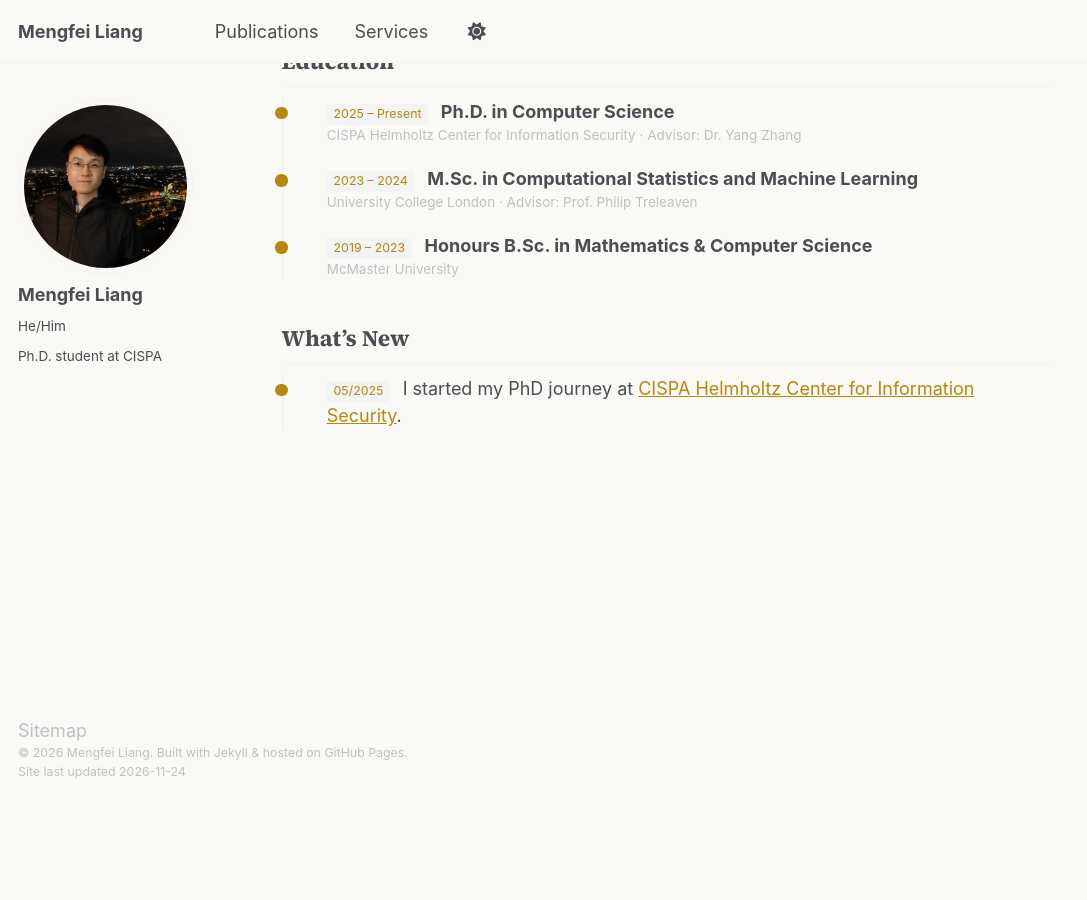
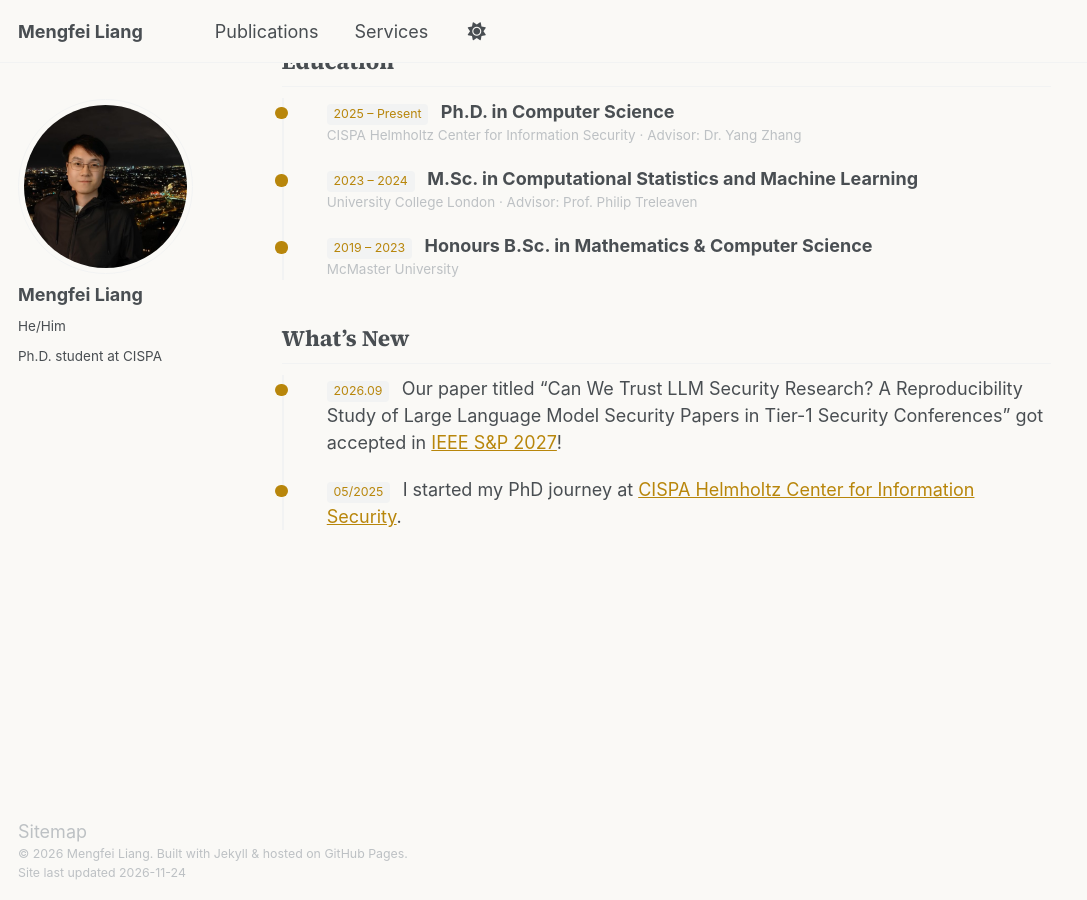
Before and after one commit to Liangmf11/Liangmf11.github.io, a Jekyll site: the page built from _pages/about.md, in a window 1280 px wide and 900 px high, scrolled down 808 px. Shown: the whole window, without its empty margins (0-1087 px from the left). Built offline with Jekyll 4.4.1, drawn with Linux system fonts in a browser that asks for light colours; some web fonts are replaced; before the commit the page ends 1607 px from its top, so only the background shows below that.

Commit message:
Add IEEE S&P 2027 paper and acceptance news

```diff
--- a/_data/news.yml
+++ b/_data/news.yml
@@ -1,2 +1,4 @@
+- date: "2026.09"
+  text: "Our paper titled “Can We Trust LLM Security Research? A Reproducibility Study of Large Language Model Security Papers in Tier-1 Security Conferences” got accepted in [IEEE S&P 2027](https://sp2027.ieee-security.org/index.html)!"
 - date: "05/2025"
   text: "I started my PhD journey at [CISPA Helmholtz Center for Information Security](https://cispa.de)."
--- a/_data/publications.yml
+++ b/_data/publications.yml
@@ -1,3 +1,13 @@
+- year: 2027
+  entries:
+    - title: "Can We Trust LLM Security Research? A Reproducibility Study of Large Language Model Security Papers in Tier-1 Security Conferences"
+      authors: "Zeyuan Chen, Ye Leng, Chi Cui, <b>Mengfei Liang</b>, Bo Shao, Xinyu Zhang, Yun Shen, Michael Backes, Xinyue Shen, Yang Zhang"
+      venue: "IEEE Symposium on Security and Privacy (IEEE S&P 2027)"
+      links:
+        - label: "Paper"
+          url: "https://www.computer.org/csdl/proceedings-article/sp/2027/553600a773/2lvCUJWTCxy"
+          class: "btn--paper"
+
 - year: 2025
   entries:
     - title: "From Evidence to Verdict: An Agent-Based Forensic Framework for AI-Generated Image Detection"
```
